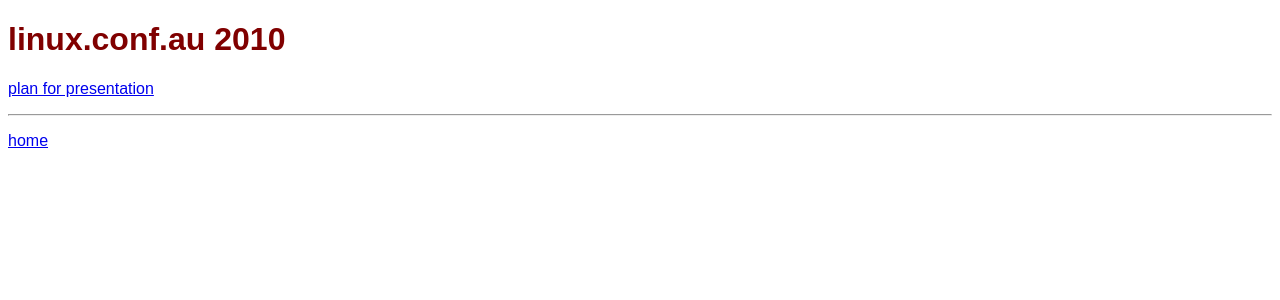
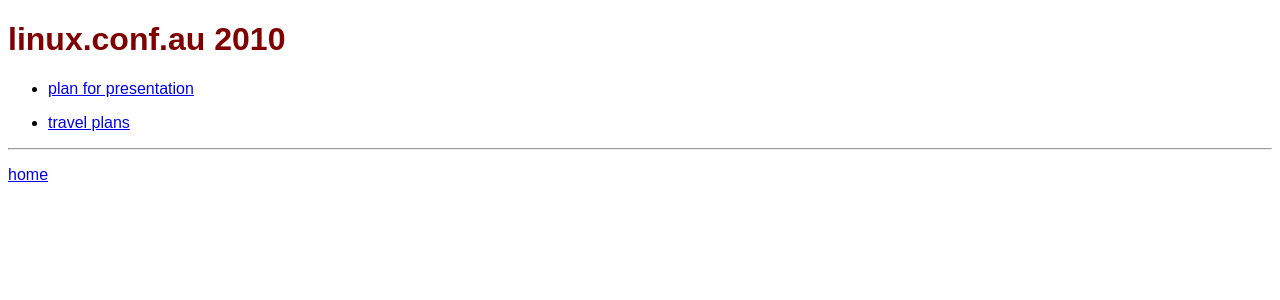
Before and after one commit to claudinec/claudinec.github.io, a Jekyll site: the page built from lca2010/index.markdown, in a window 1280 px wide. Shown: the top 300 px of the page. Built offline with Jekyll 4.4.1, drawn with Linux system fonts in a browser that asks for light colours.

Commit message:
link to travel plans

```diff
--- a/lca2010/index.markdown
+++ b/lca2010/index.markdown
@@ -3,4 +3,6 @@ layout: default
 title: linux.conf.au 2010
 ---
 
-[plan for presentation](plan.html)
+* [plan for presentation](plan.html)
+
+* [travel plans](travel.html)
```
